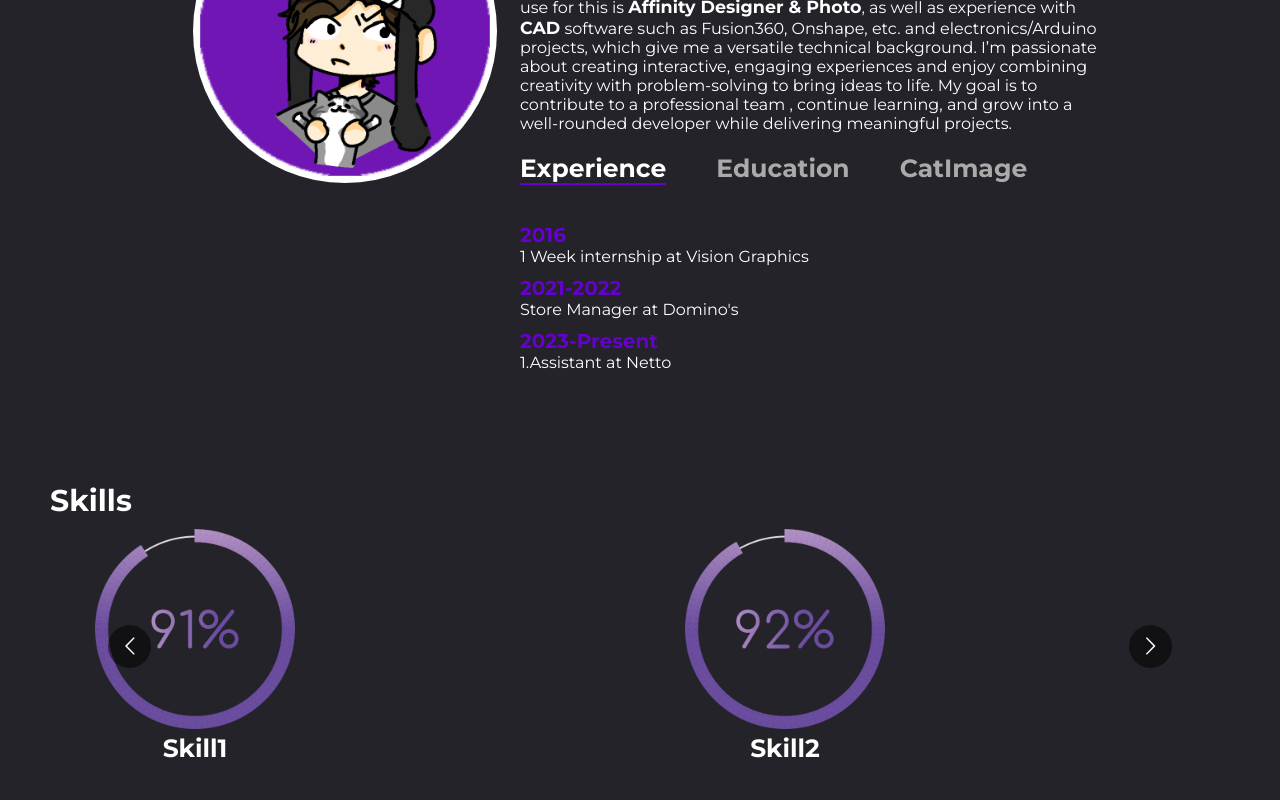
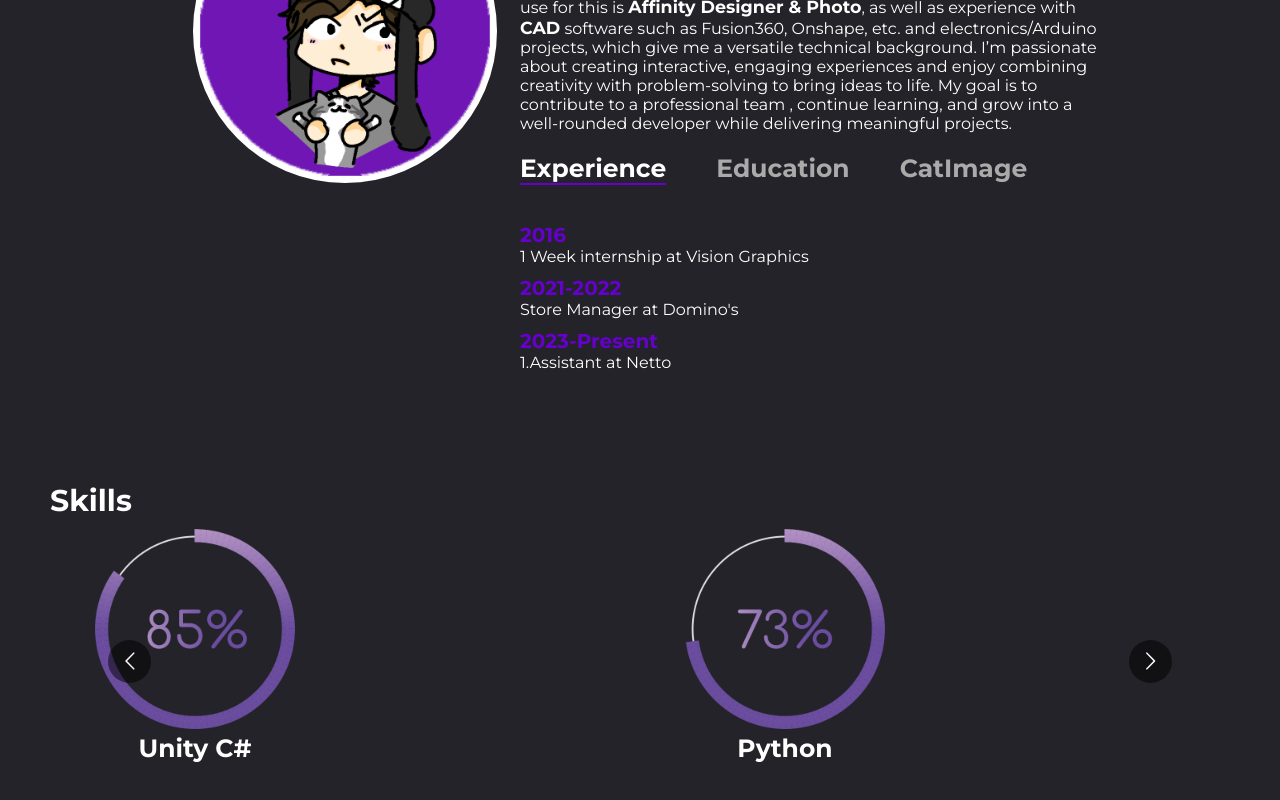
Before and after one commit to ChocZeChoc/personal-portfolio, a React (Vite) app: page /personal-portfolio/About in a window 1280 px wide. Shown: the part 260-1060 px from the top of the page. Built offline with nearby package versions, Linux system fonts and the light colour scheme.

Commit message:
Add skills

```diff
--- a/src/components/About/About.jsx
+++ b/src/components/About/About.jsx
@@ -60,48 +60,48 @@ const [toggleState, setToggleState] = useState(1);
   const skillsData = [
   {
     id: 1,
-    imgsrc: './percent/91.png' ,
-    name: "Skill1",
+    imgsrc: './percent/85.png' ,
+    name: "Unity C#",
   },
   {
     id: 2,
-    imgsrc: './percent/92.png',
-    name: "Skill2",
+    imgsrc: './percent/73.png',
+    name: "Python",
   },
   {
     id: 3,
-    imgsrc: './percent/93.png',
-    name: "Skill3",
+    imgsrc: './percent/95.png',
+    name: "Html",
   },
   {
     id: 4,
-    imgsrc: './percent/94.png',
-    name: "Skill4",
+    imgsrc: './percent/80.png',
+    name: "CSS",
   },
   {
     id: 5,
-    imgsrc: './percent/95.png',
-    name: "Skill5",
+    imgsrc: './percent/80.png',
+    name: "JS",
   },
   {
     id: 6,
-    imgsrc: './percent/96.png',
-    name: "Skill6",
+    imgsrc: './percent/85.png',
+    name: "Elektronik",
   },
   {
     id: 7,
-    imgsrc: './percent/97.png',
-    name: "Skill7",
+    imgsrc: './percent/80.png',
+    name: "3D CAD",
   },
   {
     id: 8,
-    imgsrc: './percent/98.png',
-    name: "Skill8",
+    imgsrc: './percent/90.png',
+    name: "Affinity/Adobe",
   },
   {
     id: 9,
-    imgsrc: './percent/99.png',
-    name: "Skill9",
+    imgsrc: './percent/80.png',
+    name: "Google Sheets/Excel",
   }
 ]
 
```
